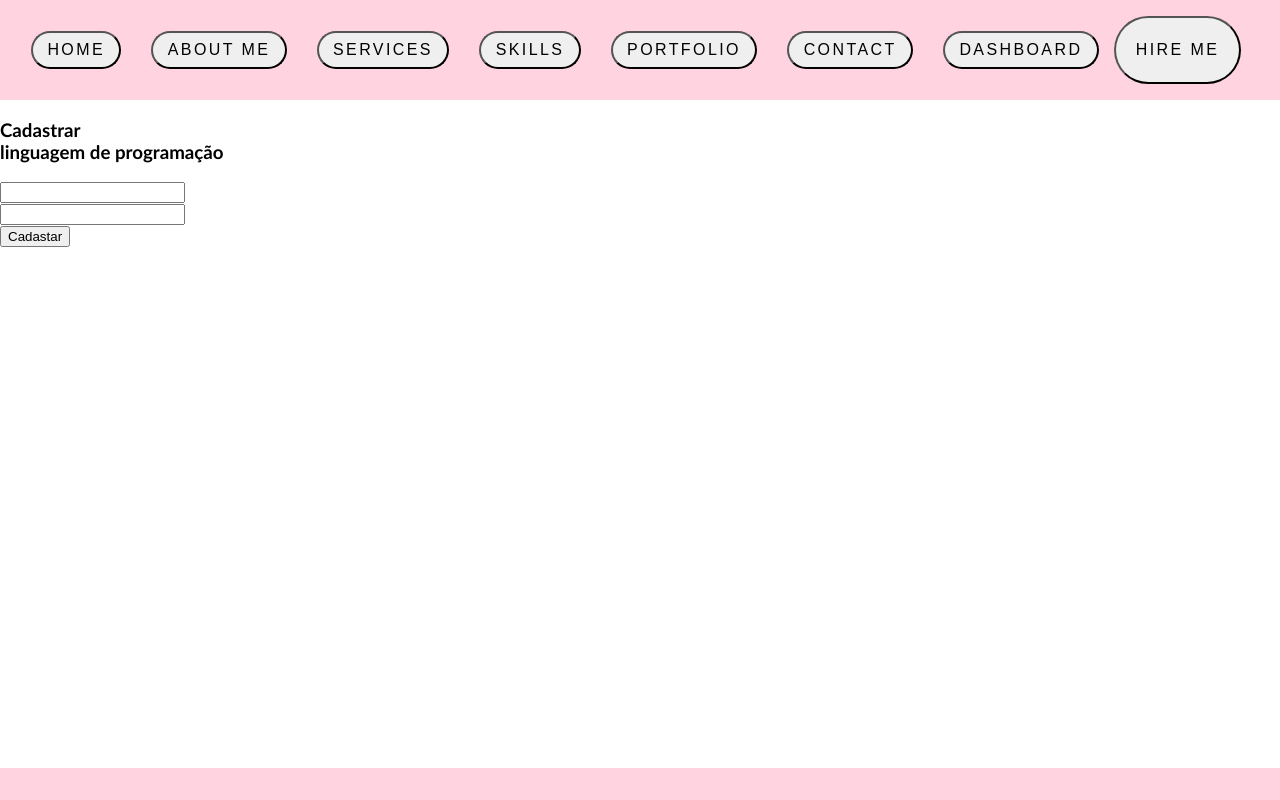
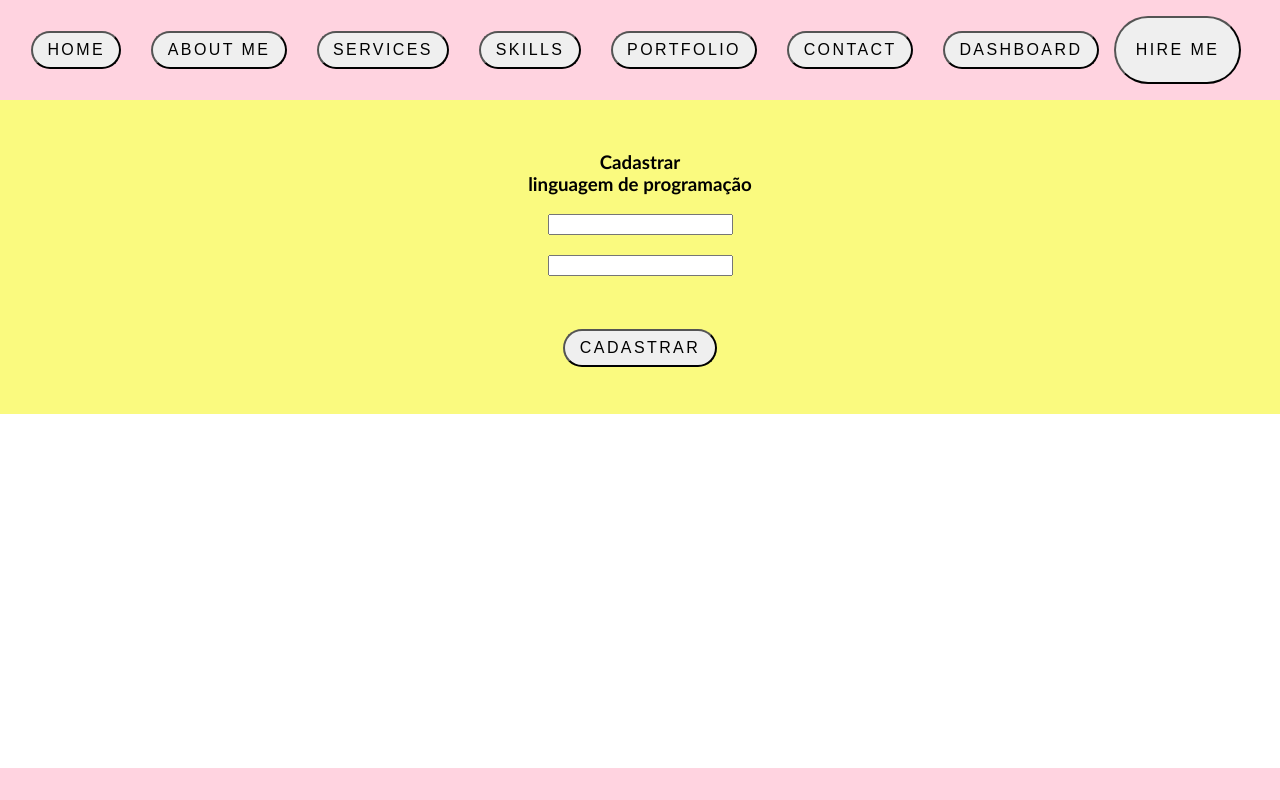
Before and after one commit to singridmaria/VITE-PROJECT, a React (Vite) app: page /dashboard in a window 1280 px wide. Shown: the top 800 px of the page. Built offline with nearby package versions, Linux system fonts and the light colour scheme.

Commit message:
Ajuste no botão

```diff
--- /dev/null
+++ b/src/components/buttons/Button.jsx
@@ -0,0 +1,11 @@
+const Buttons = ({ label, onClick }) => {
+    return (
+        <>
+
+            <button className="buttonheader" onClick={onClick} >{label}</button>
+
+
+        </>
+    )
+}
+export default Buttons
--- a/src/views/dashboard/dashboard.jsx
+++ b/src/views/dashboard/dashboard.jsx
@@ -1,4 +1,6 @@
 import { useState, useEffect } from "react";
+import Home from "../../components/homeview/Home";
+import Buttons from "../../components/buttons/Button";
 
 
 const Dashboard = () => {
@@ -31,19 +33,25 @@ const Dashboard = () => {
 
     return (
         <>
+            <Home conteudo={
+
                 <form>
                     <h3>Cadastrar <br /> linguagem de programação</h3>
                     <div className="input-form">
                         <input type="text" name="lang" onChange={inputHandler} />
                     </div>
+                    <br />
                     <div className="input-form">
                         <input type="text" name="percentage" onChange={inputHandler} />
                     </div>
+                    <br /><br />
                     <div className="input-form">
-                    <button onClick={addLanguage} className="add">Cadastar</button>
+                        <Buttons onClick={addLanguage} label="CADASTRAR" > </Buttons>
                     </div>
                 </form>
+            }>  </Home>
         </>
+
     )
 }
 export default Dashboard
```
Lines whose indentation alone changed are shown as unchanged.
